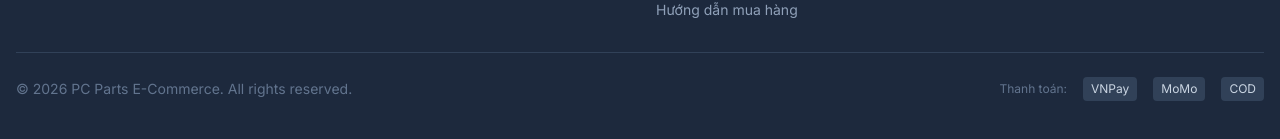
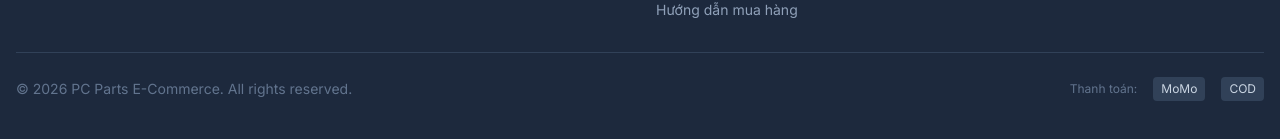
Before and after one commit to huuhieu56/PC-Parts-ECommerce, a Next.js app in the folder frontend/: page / in a window 1280 px wide. Shown: the part 1559-1698 px from the top of the page. Built offline with nearby package versions, Linux system fonts and the light colour scheme; no server answers.

Commit message:
feat: remove VNPAY payment method support from frontend and documentation

```diff
--- a/frontend/src/app/(shop)/checkout/page.tsx
+++ b/frontend/src/app/(shop)/checkout/page.tsx
@@ -158,7 +158,7 @@ export default function CheckoutPage() {
       // Clear cart after successful order
       await clearCart();
 
-      // If VNPay/MoMo, redirect to payment URL if provided
+      // If MoMo, redirect to payment URL if provided
       if (order.paymentUrl) {
         window.location.href = order.paymentUrl;
         return;
@@ -241,7 +241,6 @@ export default function CheckoutPage() {
               <div className="space-y-2">
                 {[
                   { value: "COD", label: "Thanh toán khi nhận hàng (COD)", desc: "Thanh toán bằng tiền mặt khi nhận hàng", emoji: "📦" },
-                  { value: "VNPAY", label: "VNPay", desc: "Thanh toán qua ví VNPay, ATM, Visa/Master", emoji: "💳" },
                   { value: "MOMO", label: "MoMo", desc: "Thanh toán qua ví MoMo", emoji: "📱" },
                 ].map(pm => (
                   <label key={pm.value} onClick={() => setPaymentMethod(pm.value)}
--- a/frontend/src/app/(shop)/orders/[id]/page.tsx
+++ b/frontend/src/app/(shop)/orders/[id]/page.tsx
@@ -84,7 +84,7 @@ export default function OrderDetailPage({ params }: { params: Promise<{ id: stri
         <div className="bg-white rounded-xl shadow-sm p-6">
           <h2 className="font-semibold text-gray-900 mb-4 flex items-center gap-2">💳 Thanh toán</h2>
           <div className="text-sm space-y-1 text-gray-600">
-            <p>Phương thức: <span className="text-gray-900 font-medium">{(order.paymentMethod as string) === "COD" ? "Thanh toán khi nhận hàng (COD)" : (order.paymentMethod as string) === "VNPAY" ? "VNPay" : (order.paymentMethod as string) === "MOMO" ? "MoMo" : (order.paymentMethod as string) || "COD"}</span></p>
+            <p>Phương thức: <span className="text-gray-900 font-medium">{(order.paymentMethod as string) === "COD" ? "Thanh toán khi nhận hàng (COD)" : (order.paymentMethod as string) === "MOMO" ? "MoMo" : (order.paymentMethod as string) || "COD"}</span></p>
             <p>Trạng thái: <span className={`font-medium ${(order.paymentStatus as string) === "PAID" ? "text-green-600" : "text-amber-600"}`}>{(order.paymentStatus as string) === "PAID" ? "Đã thanh toán" : "Chưa thanh toán"}</span></p>
             {(order.note as string) && <p>Ghi chú: <span className="text-gray-900">{order.note as string}</span></p>}
             <p>Ngày đặt: <span className="text-gray-900 font-medium">{order.createdAt ? new Date(order.createdAt as string).toLocaleString("vi-VN") : "—"}</span></p>
--- a/frontend/src/components/layout/Footer.tsx
+++ b/frontend/src/components/layout/Footer.tsx
@@ -68,7 +68,6 @@ export function Footer() {
             </p>
             <div className="flex items-center gap-4 text-xs text-slate-500">
               <span>Thanh toán:</span>
-              <span className="bg-slate-700 px-2 py-1 rounded text-slate-300">VNPay</span>
               <span className="bg-slate-700 px-2 py-1 rounded text-slate-300">MoMo</span>
               <span className="bg-slate-700 px-2 py-1 rounded text-slate-300">COD</span>
             </div>
--- a/frontend/src/types/index.ts
+++ b/frontend/src/types/index.ts
@@ -167,7 +167,7 @@ export interface CreateOrderRequest {
   addressId: number;
   note?: string;
   couponCode?: string;
-  paymentMethod: "COD" | "VNPAY" | "MOMO";
+  paymentMethod: "COD" | "MOMO";
 }
 
 // --- Coupon ---
```
Also changed, not shown: 3 other files (tests, documents, lock files or other folders).
